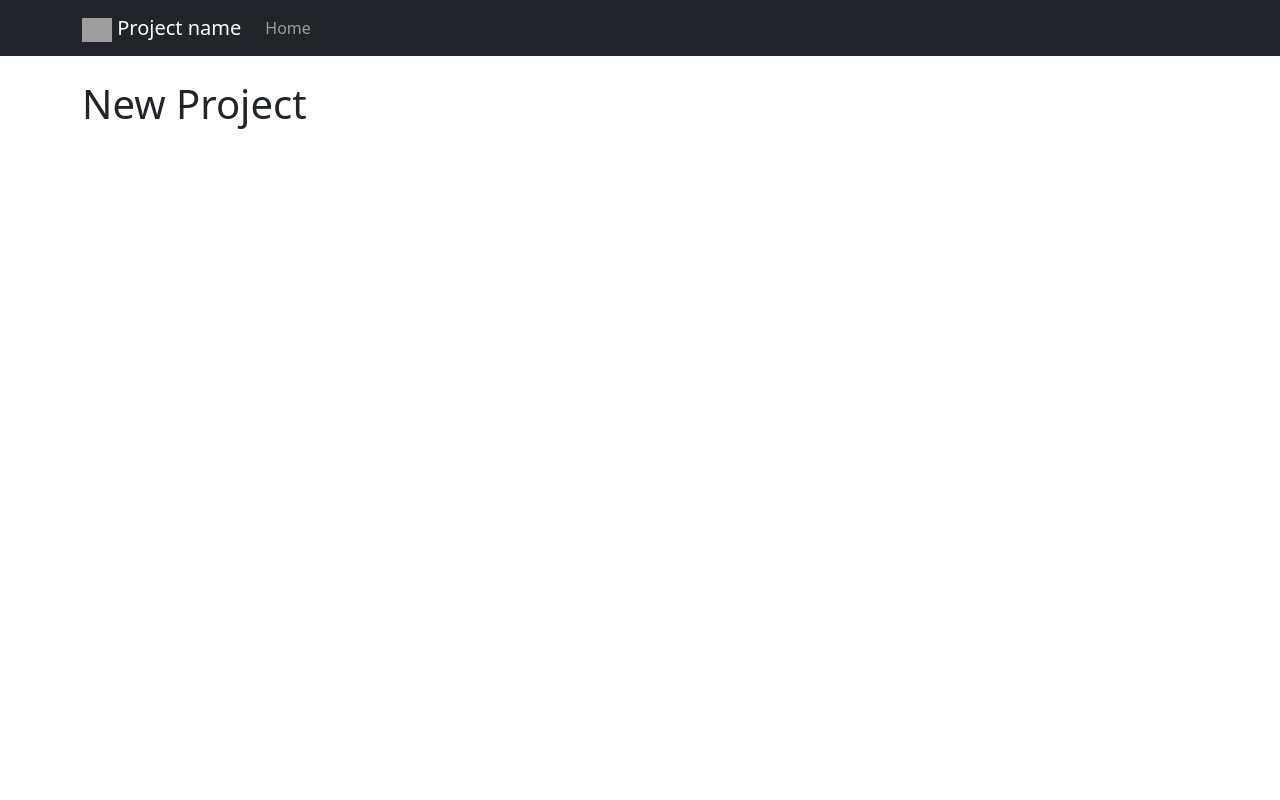
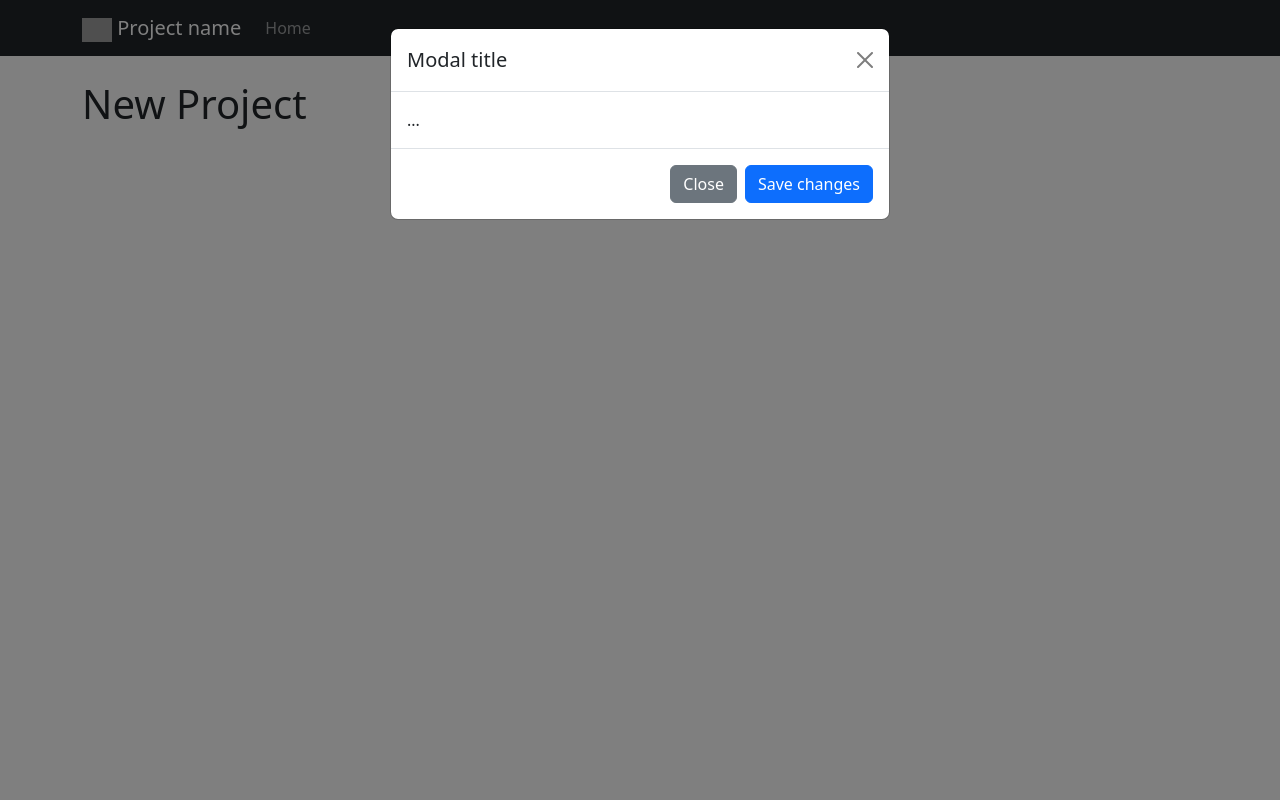
Before and after one commit to johnnynenha/django-start-project-template, a Django app: page / in a window 1280 px wide. Run offline with Django 5.2, Linux system fonts and the light colour scheme; some libraries are stand-ins or nearby versions; grey boxes are pictures that could not be loaded.

Commit message:
Add modal window extension

```diff
--- /dev/null
+++ b/static/js/modals.js
@@ -0,0 +1,16 @@
+document.addEventListener("alpine:init", () => {
+  Alpine.data("modal", () => ({
+    modal: null,
+    init() {
+      this.modal = bootstrap.Modal.getOrCreateInstance(this.$el);
+
+      this.$el.addEventListener("hidden.bs.modal", () => {
+        this.modal.dispose();
+        this.modal = null;
+        this.$el.remove();
+      });
+
+      this.modal.show();
+    },
+  }));
+});
--- a/templates/base.html
+++ b/templates/base.html
@@ -14,6 +14,31 @@
     <body>
         {% include "includes/loader.html" %}
         {% include "a_htmx_messages/toast_messages.html" %}
+        <section id="modal_container">
+            <div x-data="modal"
+                 class="modal fade"
+                 id="exampleModal"
+                 tabindex="-1"
+                 aria-labelledby="exampleModalLabel"
+                 aria-hidden="true">
+                <div class="modal-dialog">
+                    <div class="modal-content">
+                        <div class="modal-header">
+                            <h1 class="modal-title fs-5" id="exampleModalLabel">Modal title</h1>
+                            <button type="button"
+                                    class="btn-close"
+                                    data-bs-dismiss="modal"
+                                    aria-label="Close"></button>
+                        </div>
+                        <div class="modal-body">...</div>
+                        <div class="modal-footer">
+                            <button type="button" class="btn btn-secondary" data-bs-dismiss="modal">Close</button>
+                            <button type="button" class="btn btn-primary">Save changes</button>
+                        </div>
+                    </div>
+                </div>
+            </div>
+        </section>
         {% include "includes/navbar.html" %}
 
         {% block layout %}
@@ -22,5 +47,6 @@
         <script src="{% static "bootstrap-5.3.3/js/bootstrap.bundle.min.js" %}"></script>
         <script src="{% static "js/loader.js" %}"></script>
         <script src="{% static "a_htmx_messages/js/htmx_messages.js" %}"></script>
+        <script src="{% static "js/modals.js" %}"></script>
     </body>
 </html>
```
